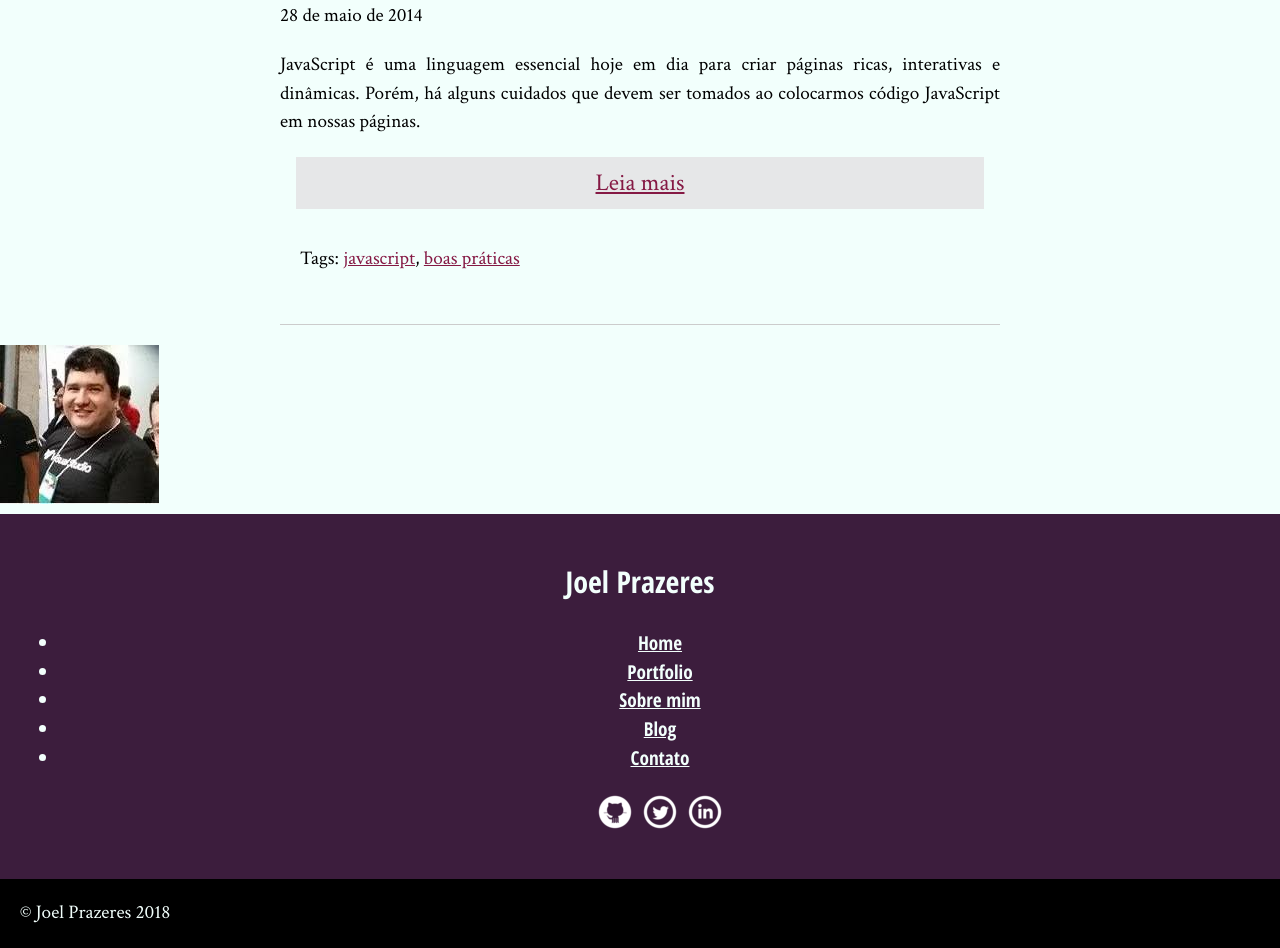
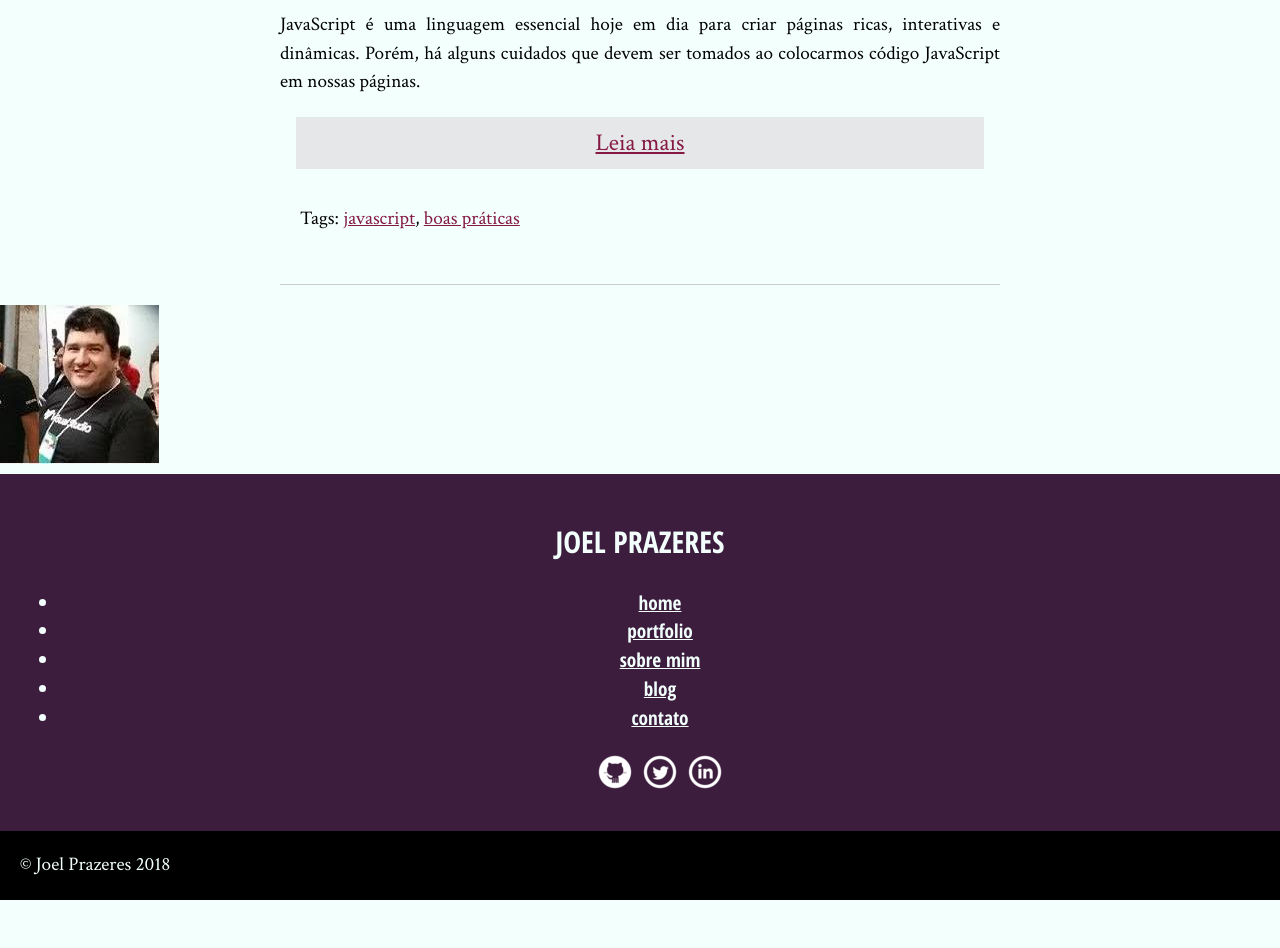
Before and after one commit to joelprazeres/cursoweb, a plain HTML site: page WebTest/blog.html in a window 1280 px wide. Shown: the part 1131-2079 px from the top of the page. After the commit the page ends 2031 px from the top, so only its background shows below. Drawn offline with Linux system fonts and the light colour scheme.

Commit message:
Aula hoje

```diff
--- a/WebTest/Content/site.css
+++ b/WebTest/Content/site.css
@@ -13,9 +13,11 @@ h1, h2 {
     text-align: center;
     background-color: #851944;
     color: #FFF;
+    text-transform:uppercase;
     padding: 25px;
     border-bottom: 10px solid black;
     font-size:60px;
+    margin-top:0;
 }
 h2{
     font-size: 30px;
@@ -40,6 +42,7 @@ p {
     text-align: center;
     font-family: "Open Sans Condensed", sans-serif;
     padding: 20px;
+    text-transform:uppercase
 }
 
 .footer {
@@ -49,6 +52,7 @@ p {
 
 nav a {
     color: #F2FFFC;
+    text-transform:lowercase
 }
 
 main a {
@@ -100,3 +104,20 @@ article {
     text-align: center;
     background-color: #E6E7E8;
 }
+.icones-sociais a {
+    width: 40px;
+    height: 40px;
+    display: inline-block;
+    text-indent: -9999px;
+}
+.github{
+    background:url(../images/github.png);
+
+}
+.twitter{
+    background: url(../images/twitter.png);
+
+}
+.linkedin {
+    background: url(../images/linkedin.png);
+}
--- a/WebTest/blog.html
+++ b/WebTest/blog.html
@@ -55,9 +55,9 @@
 
 
                 <ul class="icones-sociais">
-                    <li> <a href="http://github.com/joelprazeres"><img src="images/github.png" alt="GitHub"/></a></li>
-                    <li><a href="http://twitter.com/joelprazeres"><img src="images/twitter.png" alt="Twitter"/></a></li>
-                    <li> <a href="http://linkedin.com/joelprazeres"><img src="images/linkedin.png" alt="Linkedin"/></a></li>
+                    <li> <a class="github" href="http://github.com/joelprazeres">GitHub</a></li>
+                    <li><a class="twitter" href="http://twitter.com/joelprazeres">Twitter</a></li>
+                    <li> <a class="linkedin" href="http://linkedin.com/joelprazeres">Linkedin></a></li>
                 </ul>
             </nav>
         </div>
```
Also changed, not shown: WebTest/Index.html (+3 -3 lines).
